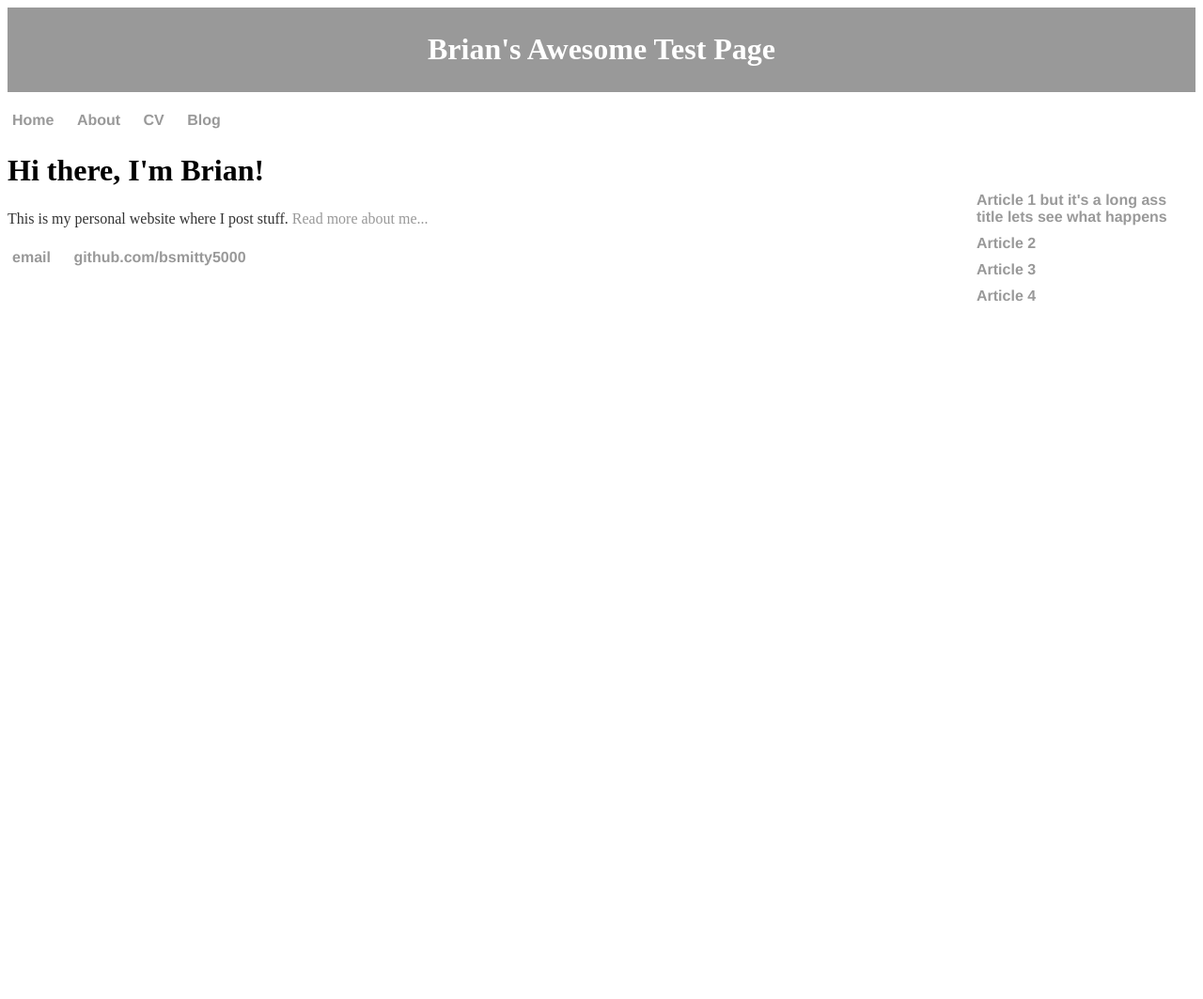
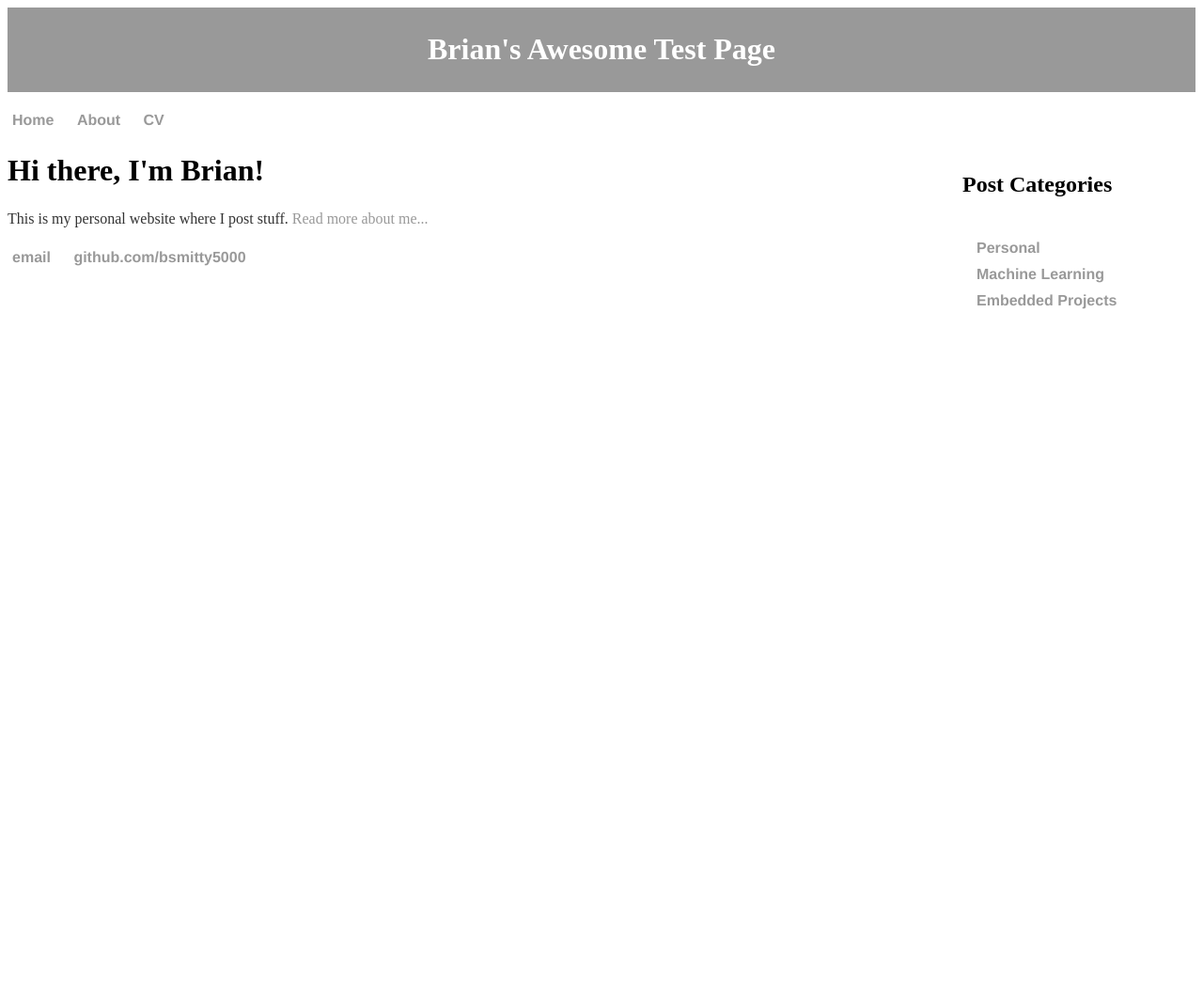
Before and after one commit to bsmitty5000/bsmitty5000.github.io, a Jekyll site: the page built from index.html, in a window 1280 px wide. Shown: the whole page at 94% size. Built offline with Jekyll 4.4.1, drawn with Linux system fonts in a browser that asks for light colours.

Commit message:
Update default.html

```diff
--- a/_layouts/default.html
+++ b/_layouts/default.html
@@ -13,19 +13,20 @@
 	            		<li><a href="/">Home</a></li>
 		            	<li><a href="/about">About</a></li>
 	            		<li><a href="/cv">CV</a></li>
-	            		<li><a href="/blog">Blog</a></li>
 	                </ul>
 	        </nav>
 
 	        <div class = "cointainer">
-	            <aside>
-		        		<ul>
-		            		<li><a href="#">Article 1 but it's a long ass title lets see what happens</a></li>
-			            	<li><a href="#">Article 2</a></li>
-		            		<li><a href="#">Article 3</a></li>
-		            		<li><a href="#">Article 4</a></li>
-		        		</ul>
-	            </aside>
+			<aside>
+				<h2>
+					Post Categories
+				</h2>
+				<ul>
+				<li><a href="/blog">Personal</a></li>
+				<li><a href="/ml">Machine Learning</a></li>
+				<li><a href="/projects">Embedded Projects</a></li>
+				</ul>
+			</aside>
 
 		    <div class="custom_content">
 
```
